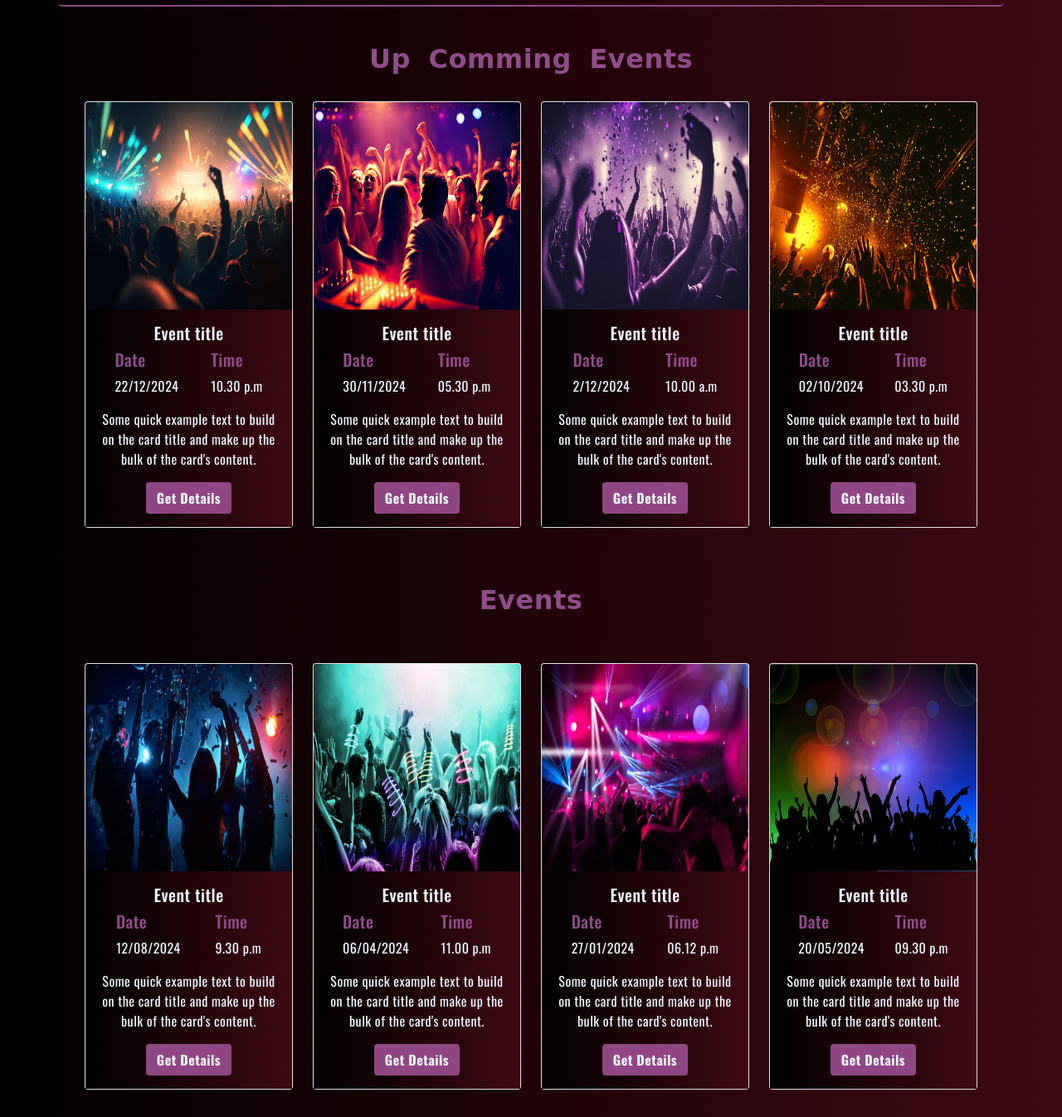
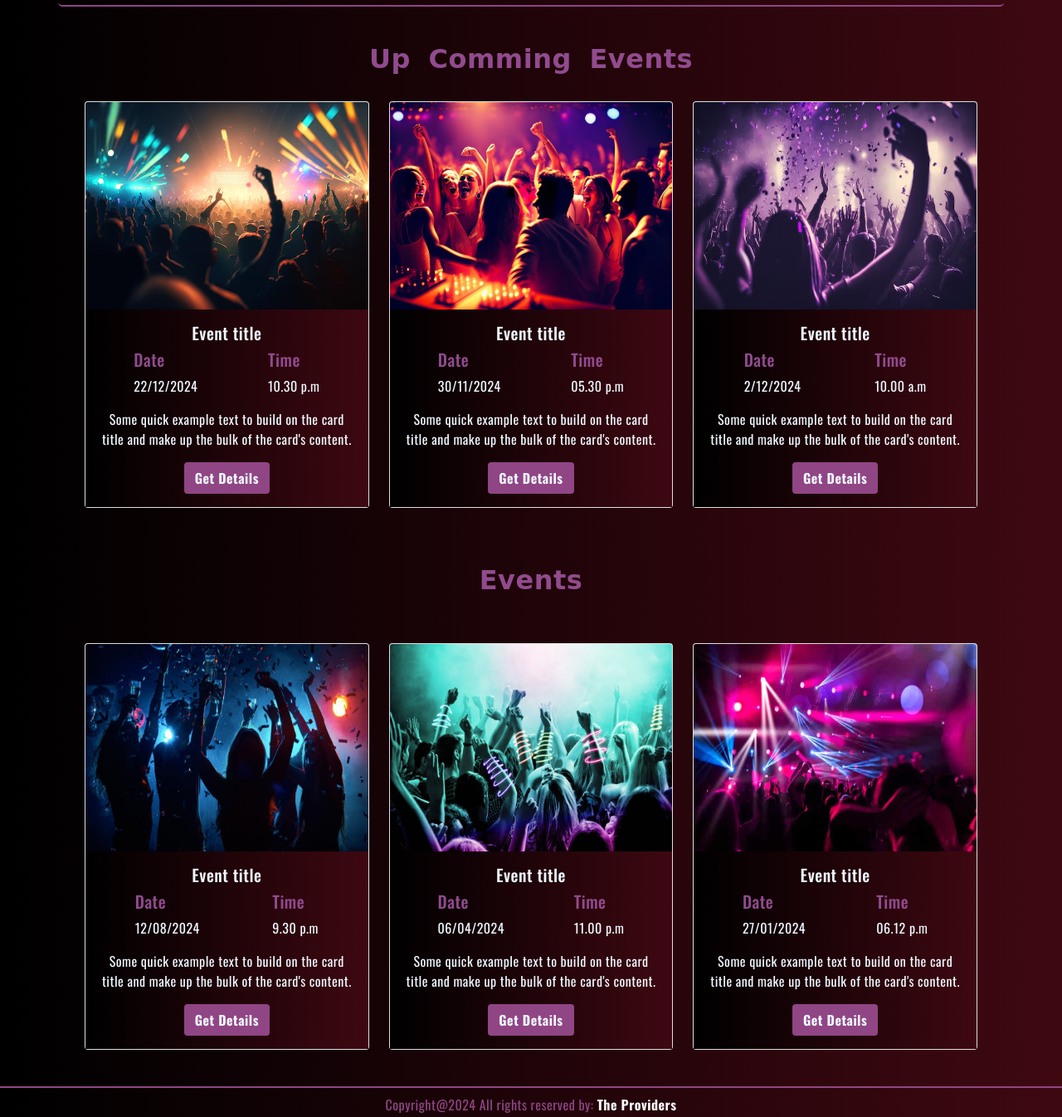
Before and after one commit to Reshma-Sam/BlackBurn, a plain HTML site: page events.html in a window 1280 px wide. Shown: the part 100-1446 px from the top of the page at 83% size. Drawn offline with nearby package versions, Linux system fonts and the light colour scheme; a web font is replaced by a local one.

Commit message:
Final Commit With All Corrections

```diff
--- a/events.html
+++ b/events.html
@@ -38,7 +38,7 @@
         data-bs-target="#navbarNav" aria-controls="navbarNav" aria-expanded="false" aria-label="Toggle navigation">
         <span class="navbar-toggler-icon"></span>
       </button>
-      <div class="collapse navbar-collapse justify-content-center" id="navbarNav">
+      <div class="collapse bgnav navbar-collapse justify-content-center" id="navbarNav">
         <ul class="navbar-nav m-auto my-2">
           <li class="nav-item">
             <a class="nav-link mx-lg-2 " href="./index.html"><b>Home</b></a>
@@ -72,7 +72,7 @@
       </div>
 
       <div class="row col-12 mx-auto">
-        <div class="col-12 col-sm-6 col-md-6 col-lg-3 mb-4">
+        <div class="col-12 col-sm-6 col-md-6 col-lg-4 mb-4">
           <div class="card">
             <img src="./Image/party1.avif" class="card-img-top" alt="event1">
             <div class="card-body">
@@ -99,7 +99,7 @@
           </div>
         </div>
 
-        <div class="col-12 col-sm-6 col-md-6 col-lg-3 mb-4">
+        <div class="col-12 col-sm-6 col-md-6 col-lg-4 mb-4">
           <div class="card">
             <img src="./Image/party2.avif" class="card-img-top" alt="event2">
             <div class="card-body">
@@ -124,7 +124,7 @@
           </div>
         </div>
 
-        <div class="col-12 col-sm-6 col-md-6 col-lg-3 mb-4">
+        <div class="col-12 col-sm-6 col-md-6 col-lg-4 mb-4">
           <div class="card">
             <img src="./Image/party3.avif" class="card-img-top" alt="event3">
             <div class="card-body">
@@ -148,31 +148,6 @@
             </div>
           </div>
         </div>
-
-        <div class="col-12 col-sm-6 col-md-6 col-lg-3 mb-4">
-          <div class="card">
-            <img src="./Image/party4.jpg" class="card-img-top" alt="event1">
-            <div class="card-body">
-              <h5 class="card-title text-center">Event title</h5>
-              <div class="event-date">
-                <div>
-                  <h5>Date</h5>
-                  <p class="p-card">02/10/2024</p>
-                </div>
-                <div></div>
-                <div>
-                  <h5>Time</h5>
-                  <p class="p-card">03.30 p.m</p>
-                </div>
-              </div>
-              <p class="card-text text-center">Some quick example text to build on the card title and make up the bulk
-                of the card's content.</p>
-              <center>
-                <button class="btn card-btn">Get Details</button>
-              </center>
-            </div>
-          </div>
-        </div>
       </div>
       </div>
 
@@ -183,7 +158,7 @@
 
       <div class="row col-12 mx-auto">
 
-        <div class="col-12 col-sm-6 col-md-6 col-lg-3 mb-4">
+        <div class="col-12 col-sm-6 col-md-6 col-lg-4 mb-4">
           <div class="card">
             <img src="./Image/party5.png" class="card-img-top" alt="event4">
             <div class="card-body">
@@ -208,7 +183,7 @@
           </div>
         </div>
 
-        <div class="col-12 col-sm-6 col-md-6 col-lg-3 mb-4">
+        <div class="col-12 col-sm-6 col-md-6 col-lg-4 mb-4">
           <div class="card">
             <img src="./Image/party6.jpg" class="card-img-top" alt="event5">
             <div class="card-body">
@@ -233,7 +208,7 @@
           </div>
         </div>
 
-        <div class="col-12 col-sm-6 col-md-6 col-lg-3 mb-4">
+        <div class="col-12 col-sm-6 col-md-6 col-lg-4 mb-4">
           <div class="card">
             <img src="./Image/party7.jpg" class="card-img-top" alt="event6">
             <div class="card-body">
@@ -247,31 +222,6 @@
                 <div>
                   <h5>Time</h5>
                   <p class="p-card">06.12 p.m</p>
-                </div>
-              </div>
-              <p class="card-text text-center">Some quick example text to build on the card title and make up the bulk
-                of the card's content.</p>
-              <center>
-                <button class="btn card-btn">Get Details</button>
-              </center>
-            </div>
-          </div>
-        </div>
-
-        <div class="col-12 col-sm-6 col-md-6 col-lg-3 mb-4">
-          <div class="card">
-            <img src="./Image/party8.webp" class="card-img-top" alt="event1">
-            <div class="card-body">
-              <h5 class="card-title text-center">Event title</h5>
-              <div class="event-date">
-                <div>
-                  <h5>Date</h5>
-                  <p class="p-card">20/05/2024</p>
-                </div>
-                <div></div>
-                <div>
-                  <h5>Time</h5>
-                  <p class="p-card">09.30 p.m</p>
                 </div>
               </div>
               <p class="card-text text-center">Some quick example text to build on the card title and make up the bulk
--- a/style.css
+++ b/style.css
@@ -11,6 +11,10 @@
 .navbar {
     background-image: linear-gradient(to right, black,  rgb(62, 8, 17));
     font-family: "Edu AU VIC WA NT Pre", cursive;
+}
+
+.bgnav {
+  background-image: linear-gradient(to right, black,  rgb(62, 8, 17));
 }
 
 .nav-link {
```
Also changed, not shown: about.html (+1 -1 lines), contact.html (+6 -6 lines).
